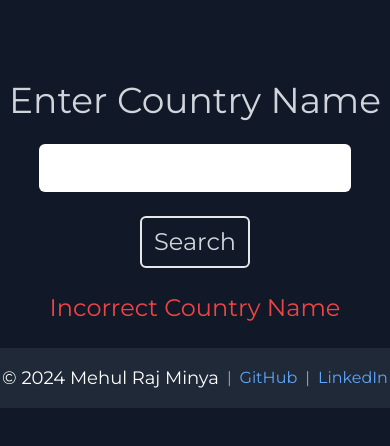
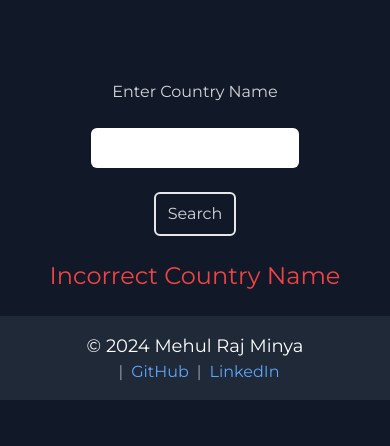
Before and after one commit to MrM-7/Country-Info, a React (Vite) app: page / in a window 390 px wide. Shown: the top 446 px of the page. Built offline with nearby package versions, Linux system fonts and the light colour scheme; no server answers; a web font is replaced by a local one.

Commit message:
Improve responsiveness

```diff
--- a/src/Components/CountryData.jsx
+++ b/src/Components/CountryData.jsx
@@ -52,33 +52,33 @@ function CountryData({data}) {
           (width <= 1023) ? (
                   <>
                     <div className="flex w-full flex-col border-gradient-green-yellow border-b-2 items-center pb-3 mb-10">
-                      <h1 className="m-1 text-green-500 text-4xl mb-4">Country</h1>
-                      <h1 className="text-yellow-500 m-1 text-3xl">{data.name?.common}</h1>
+                      <h1 className="m-1 text-green-500 text-2xl mb-4">Country</h1>
+                      <h1 className="text-yellow-500 m-1 text-2xl">{data.name?.common}</h1>
                     </div>
 
                     <div className="flex w-full flex-col border-gradient-green-yellow border-b-2 items-center pb-3 mb-10">
-                      <h1 className="m-1 text-green-500 text-4xl mb-4">Capital</h1>
-                      <h1 className="text-yellow-500 m-1 text-3xl">{data.capital[0]}</h1>
+                      <h1 className="m-1 text-green-500 text-2xl mb-4">Capital</h1>
+                      <h1 className="text-yellow-500 m-1 text-2xl">{data.capital[0]}</h1>
                     </div>
 
                     <div className="flex w-full flex-col border-gradient-green-yellow border-b-2 items-center pb-3 mb-10">
-                      <h1 className="m-1 text-green-500 text-4xl mb-4">Region</h1>
-                      <h1 className="text-yellow-500 m-1 text-3xl">{data.region}</h1>
+                      <h1 className="m-1 text-green-500 text-2xl mb-4">Region</h1>
+                      <h1 className="text-yellow-500 m-1 text-2xl">{data.region}</h1>
                     </div>
 
                     <div className="flex w-full flex-col border-gradient-green-yellow border-b-2 items-center pb-3 mb-10">
-                      <h1 className="m-1 text-green-500 text-4xl mb-4">Subregion</h1>
-                      <h1 className="text-yellow-500 m-1 text-3xl">{data.subregion}</h1>
+                      <h1 className="m-1 text-green-500 text-2xl mb-4">Subregion</h1>
+                      <h1 className="text-yellow-500 m-1 text-2xl">{data.subregion}</h1>
                     </div>
 
                     <div className="flex w-full flex-col border-gradient-green-yellow border-b-2 items-center pb-3 mb-10">
-                      <h1 className="m-1 text-green-500 text-4xl mb-4">Population</h1>
-                      <h1 className="text-yellow-500 m-1 text-3xl">{convertPopulation(data.population)}</h1>
+                      <h1 className="m-1 text-green-500 text-2xl mb-4">Population</h1>
+                      <h1 className="text-yellow-500 m-1 text-2xl">{convertPopulation(data.population)}</h1>
                     </div>
 
                     <div className="flex w-full flex-col  items-center pb-3 mb-10">
-                      <h1 className="m-1 text-green-500 text-4xl mb-4">Currency</h1>
-                      <h1 className="text-yellow-500 m-1 text-3xl">{data.currencies[Object.keys(data.currencies)[0]].name} {'('} {data.currencies[Object.keys(data.currencies)[0]].symbol} {')'}</h1>
+                      <h1 className="m-1 text-green-500 text-2xl mb-4">Currency</h1>
+                      <h1 className="text-yellow-500 m-1 text-2xl">{data.currencies[Object.keys(data.currencies)[0]].name} {'('} {data.currencies[Object.keys(data.currencies)[0]].symbol} {')'}</h1>
                     </div>
                   </>
           ) : (
--- a/src/Components/Footer.jsx
+++ b/src/Components/Footer.jsx
@@ -7,7 +7,7 @@ function Footer() {
   return (
     <>
         <footer className="bg-gray-800 text-white text-center mt-6 py-4">
-            <div className="flex justify-center items-center">
+            <div className="lg:flex lg:justify-center lg:items-center ">
                 <p className="text-lg">© 2024 Mehul Raj Minya</p>
                 <span className="text-gray-400 mx-2">|</span>
                 <a
--- a/src/Components/InputData.jsx
+++ b/src/Components/InputData.jsx
@@ -4,7 +4,7 @@
 function InputData({newCountry, setNewCountry, changeCountry}) {
   return (
     <>
-      <h1 className="text-4xl text-gray-300 mt-20
+      <h1 className="lg:text-4xl text-gray-300 mt-20 sm:text-3xl
          lg:mt-12
       ">Enter Country Name</h1>
           <input
@@ -12,12 +12,12 @@ function InputData({newCountry, setNewCountry, changeCountry}) {
             value={newCountry}
             className="p-2 outline-none capitalize rounded-md text-blue-500
             focus:outline-blue-500 transition-all duration-150 ease-in
-            text-2xl"
+            lg:text-2xl sm:text-xl"
             onChange={(e) => setNewCountry(e.target.value)}
           />
           <button
             className=" text-gray-300 border-2 rounded-md px-3 py-2 hover:bg-gray-300 hover:text-black transition-all duration-500
-            text-2xl lg:mb-5"
+            lg:text-2xl lg:mb-5 sm:text-sm"
             onClick={changeCountry}
           >
             Search
```
